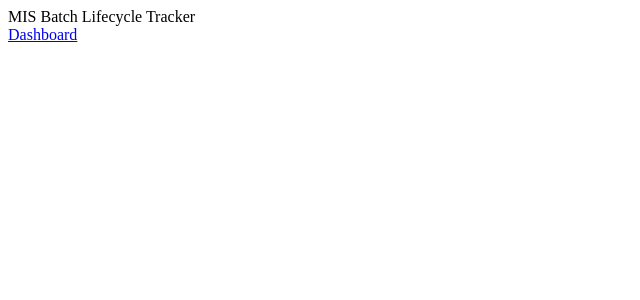
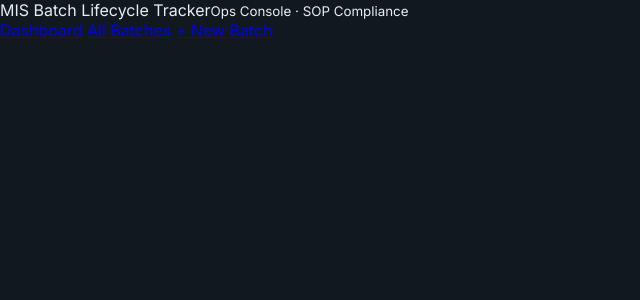
Before and after one commit to harshvsisodiya/MIS-Batch-Lifecycle-Tracking-Dashboard, a Flask app: template templates/base.html in a window 1280 px wide. Shown: the top 300 px of the page, without its empty margins (0-640 px from the left). Run offline with Flask 3, Linux system fonts and the light colour scheme; the template is opened without the code that fills it, so the values that code supplies are empty.

Commit message:
created style.css for dark dashboard theme

```diff
--- /dev/null
+++ b/static/css/style.css
@@ -0,0 +1,15 @@
+:root {
+    --bg: #121820;
+    --panel: #1a222c;
+    --panel-border: #2a3742;
+    --text: #e7edf3;
+    --muted: #7d90a1;
+    --accent: #35c5e0;
+}
+
+body {
+    font-family: 'Inter', Arial, sans-serif;
+    margin: 0;
+    background: var(--bg);
+    color: var(--text);
+}
--- a/templates/base.html
+++ b/templates/base.html
@@ -3,11 +3,16 @@
 <head>
   <meta charset="UTF-8">
   <title>{% block title %}MIS Dashboard{% endblock %}</title>
+  <link rel="preconnect" href="https://fonts.googleapis.com">
+  <link href="https://fonts.googleapis.com/css2?family=Rajdhani:wght@500;600;700&family=Inter:wght@400;500;600&family=JetBrains+Mono:wght@400;500&display=swap" rel="stylesheet">
+  <link rel="stylesheet" href="{{ url_for('static', filename='css/style.css') }}">
 </head>
 <body>
   <nav>
-    <div class="brand">MIS Batch Lifecycle Tracker</div>
-    <a href="/">Dashboard</a>
+    <div class="brand">MIS Batch Lifecycle Tracker<small>Ops Console &middot; SOP Compliance</small></div>
+    <a href="{{ url_for('dashboard') }}">Dashboard</a>
+    <a href="{{ url_for('batches') }}">All Batches</a>
+    <a href="{{ url_for('new_batch') }}">+ New Batch</a>
   </nav>
   <main>
     {% block content %}{% endblock %}
```
